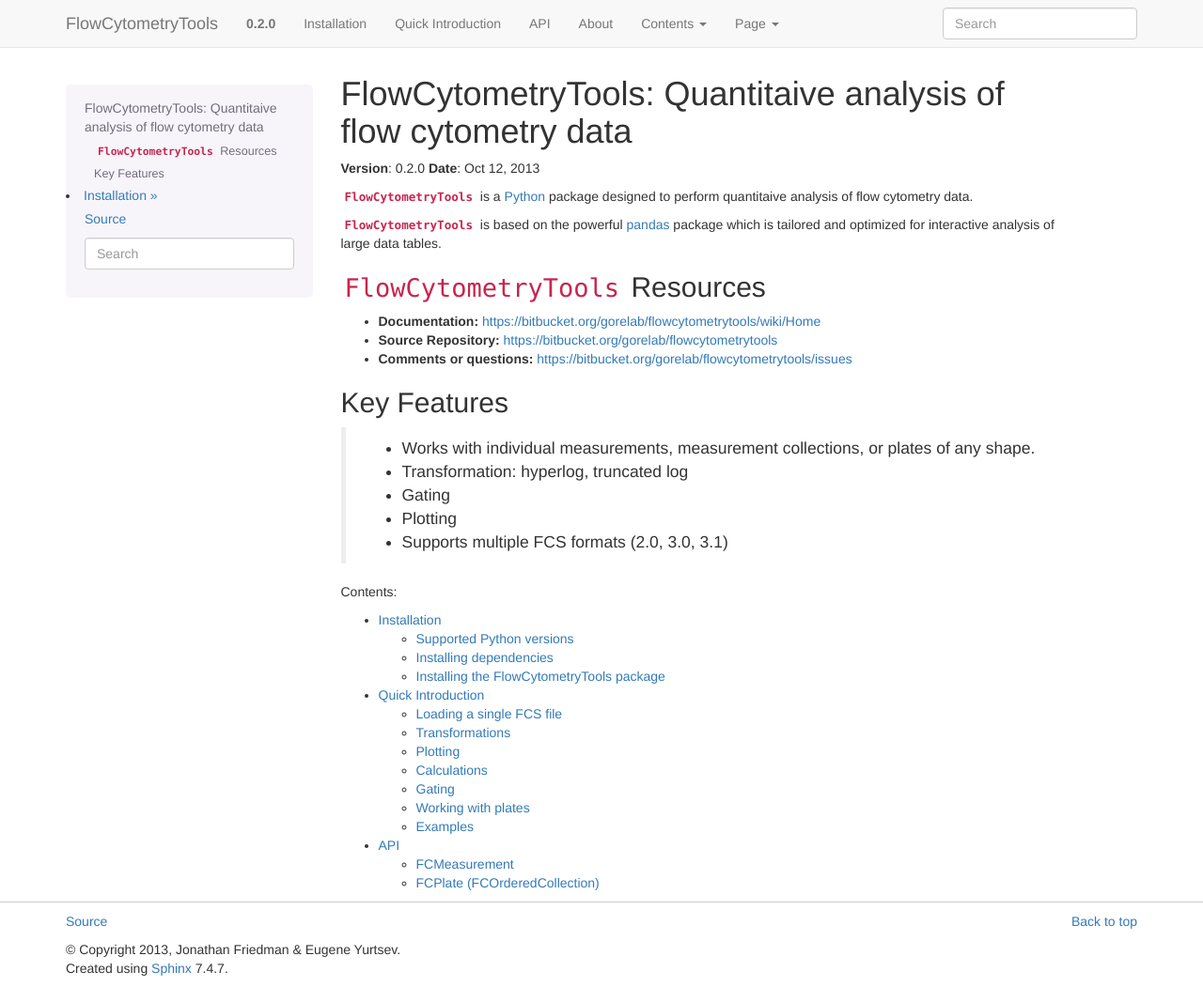
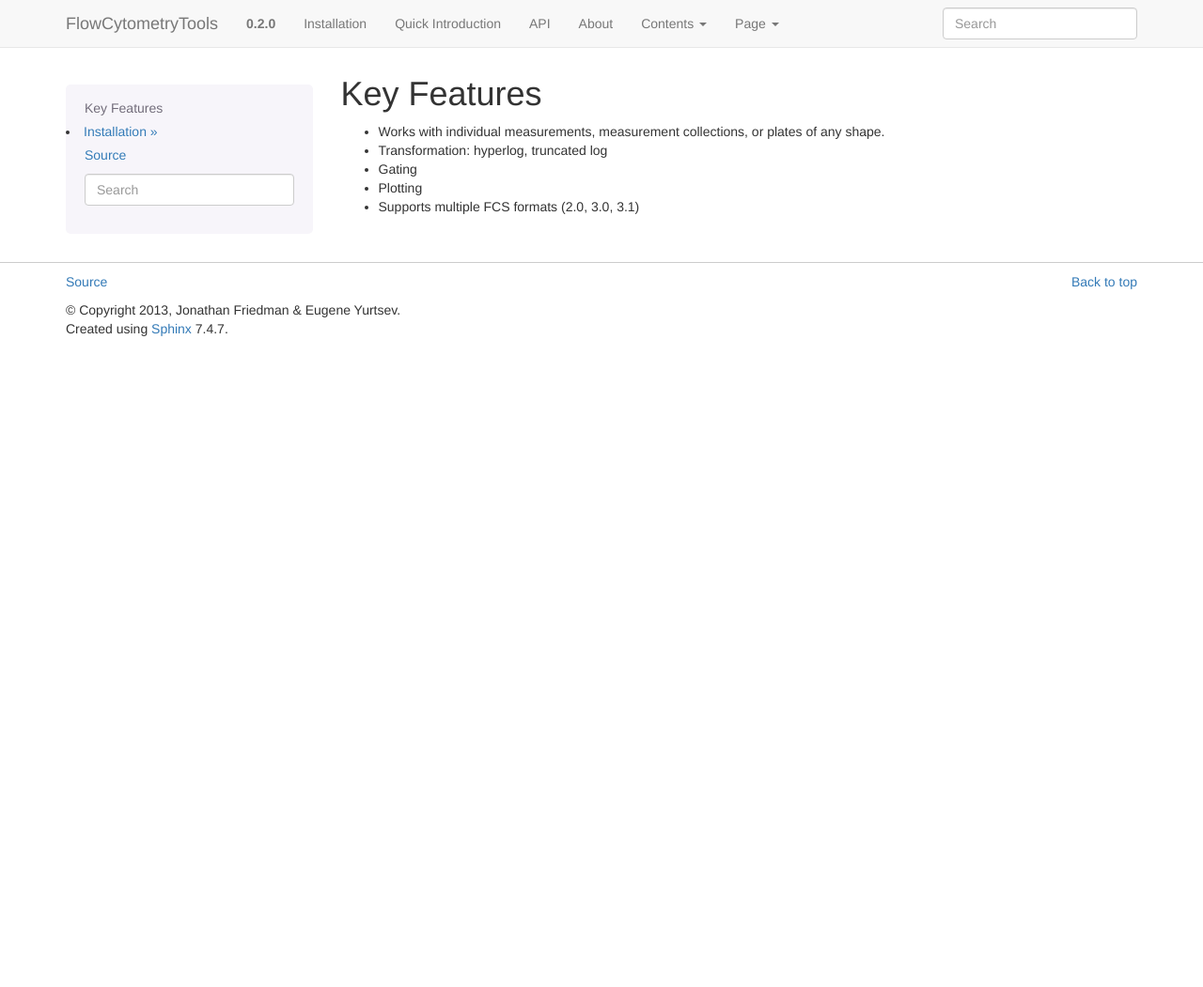
Before and after one commit to eyurtsev/FlowCytometryTools, a Sphinx documentation site: the page built from doc/source/index.rst, in a window 1280 px wide and 1051 px high. Shown: the whole window at 94% size. Built offline with Sphinx 7.4.7, drawn with Linux system fonts in a browser that asks for light colours; nearby versions of some CDN libraries; library files that are not in the unit come from our copies; formulas are drawn with MathJax 3; the version number is read from the project's files by our own code.

Commit message:
Simplified index

```diff
--- a/doc/source/index.rst
+++ b/doc/source/index.rst
@@ -1,36 +1,14 @@
-.. FlowCytometryTools documentation master file.
-   You can adapt this file completely to your liking, but it should at least
-   contain the root `toctree` directive.
 
-FlowCytometryTools: Quantitaive analysis of flow cytometry data
-===============================================================
-
-**Version**: |version|
-**Date**: |today|
-
-:mod:`FlowCytometryTools` is a `Python <http://www.python.org>`__ package designed to perform quantitaive analysis of flow cytometry data.
-
-:mod:`FlowCytometryTools` is based on the powerful `pandas <http://pandas.pydata.org/>`__ package which is tailored and optimized for interactive analysis of large data tables.
-
---------------------------------
-``FlowCytometryTools`` Resources
---------------------------------
-- **Documentation:** https://bitbucket.org/gorelab/flowcytometrytools/wiki/Home
-- **Source Repository:** https://bitbucket.org/gorelab/flowcytometrytools
-- **Comments or questions:** https://bitbucket.org/gorelab/flowcytometrytools/issues
-
--------------
 Key Features
 -------------
-  - Works with individual measurements, measurement collections, or plates of any shape.
-  - Transformation: hyperlog, truncated log
-  - Gating
-  - Plotting
-  - Supports multiple FCS formats (2.0, 3.0, 3.1)
-
-Contents:
+- Works with individual measurements, measurement collections, or plates of any shape.
+- Transformation: hyperlog, truncated log
+- Gating
+- Plotting
+- Supports multiple FCS formats (2.0, 3.0, 3.1)
 
 .. toctree::
+   :hidden:
    :maxdepth: 2
 
    install
```
